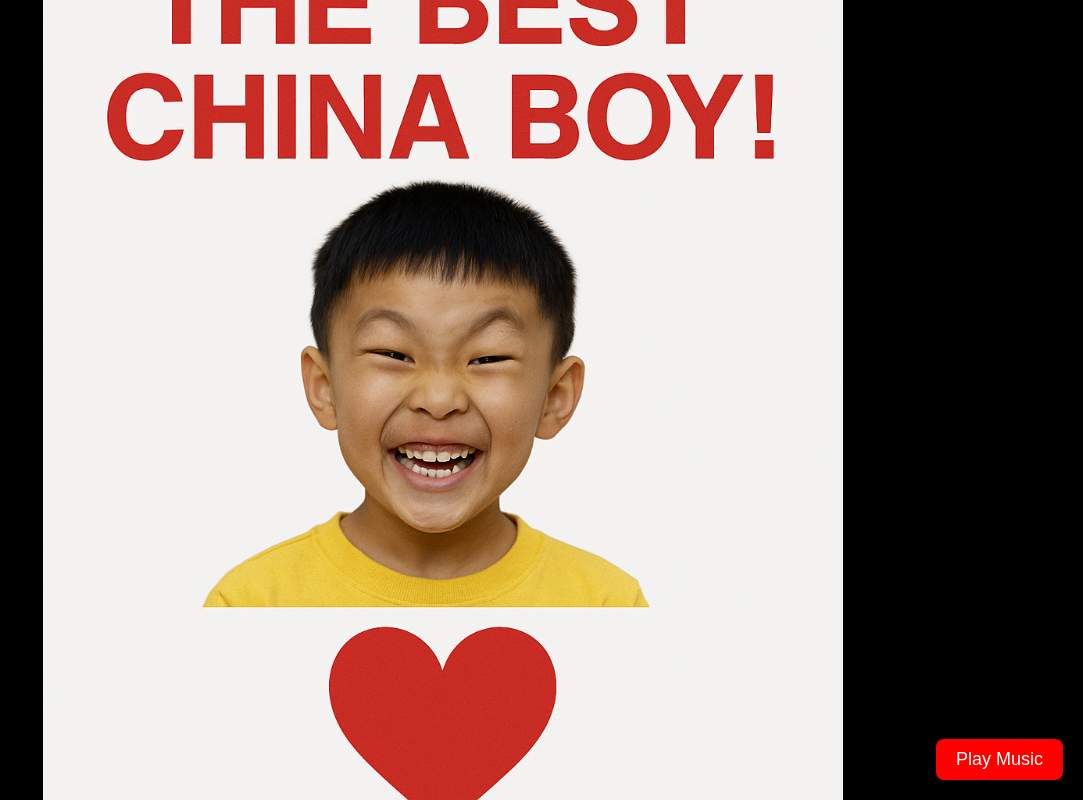
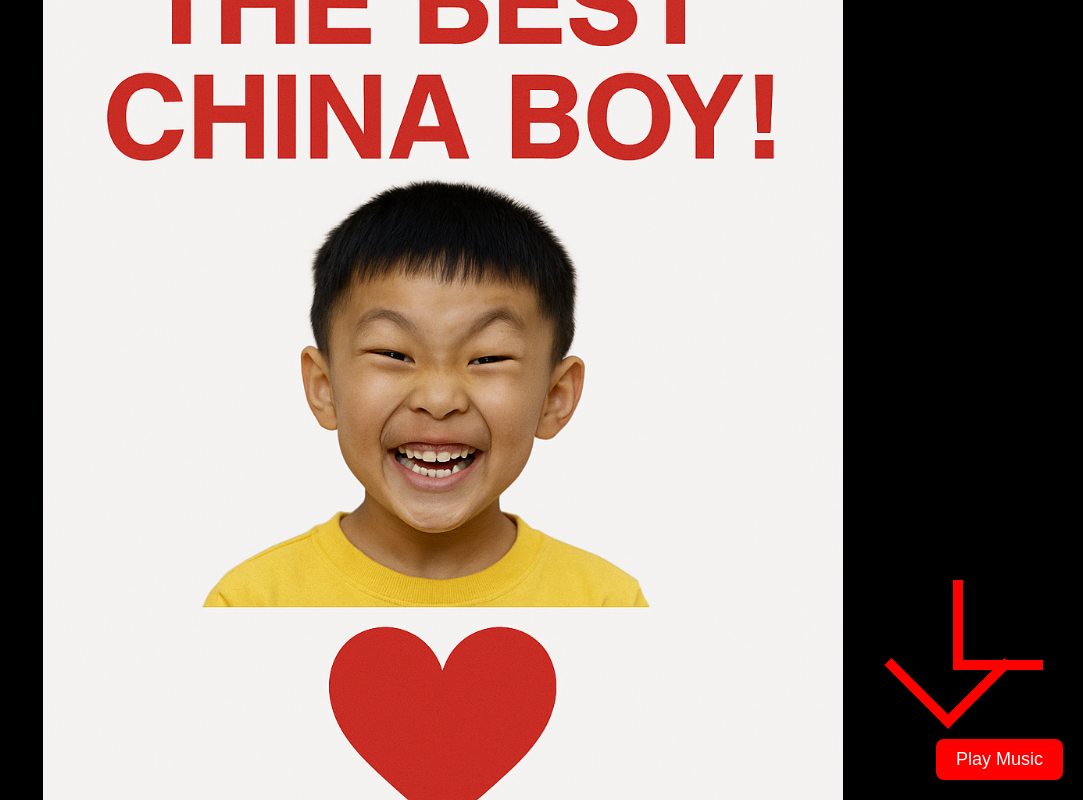
Before and after one commit to naoki199812/Importanto, a plain HTML site: page index.html in a window 1280 px wide. Shown: the whole page, without its empty margins (197-1280 px from the left). Drawn offline with Linux system fonts and the light colour scheme.

Commit message:
Update index.html

```diff
--- a/index.html
+++ b/index.html
@@ -1,4 +1,3 @@
-
 <!DOCTYPE html>
 <html lang="en">
 <head>
@@ -31,6 +30,27 @@
             cursor: pointer;
             z-index: 10;
         }
+        .arrow {
+            position: absolute;
+            width: 60px;
+            height: 60px;
+            background-color: transparent;
+            border: solid red;
+            border-width: 0 10px 10px 0;
+            display: inline-block;
+            padding: 10px;
+            transform: rotate(45deg);
+            z-index: 9;
+        }
+        #arrow1 {
+            bottom: 90px;
+            right: 90px;
+        }
+        #arrow2 {
+            bottom: 130px;
+            right: 40px;
+            transform: rotate(90deg);
+        }
     </style>
     <script>
         window.onload = function() {
@@ -44,6 +64,9 @@
 <body>
     <img src="meme.png" alt="Meme">
 
+    <div class="arrow" id="arrow1"></div>
+    <div class="arrow" id="arrow2"></div>
+
     <button id="play-button" onclick="document.getElementById('muzyka').play()">Play Music</button>
 
     <audio id="muzyka" loop>
```
